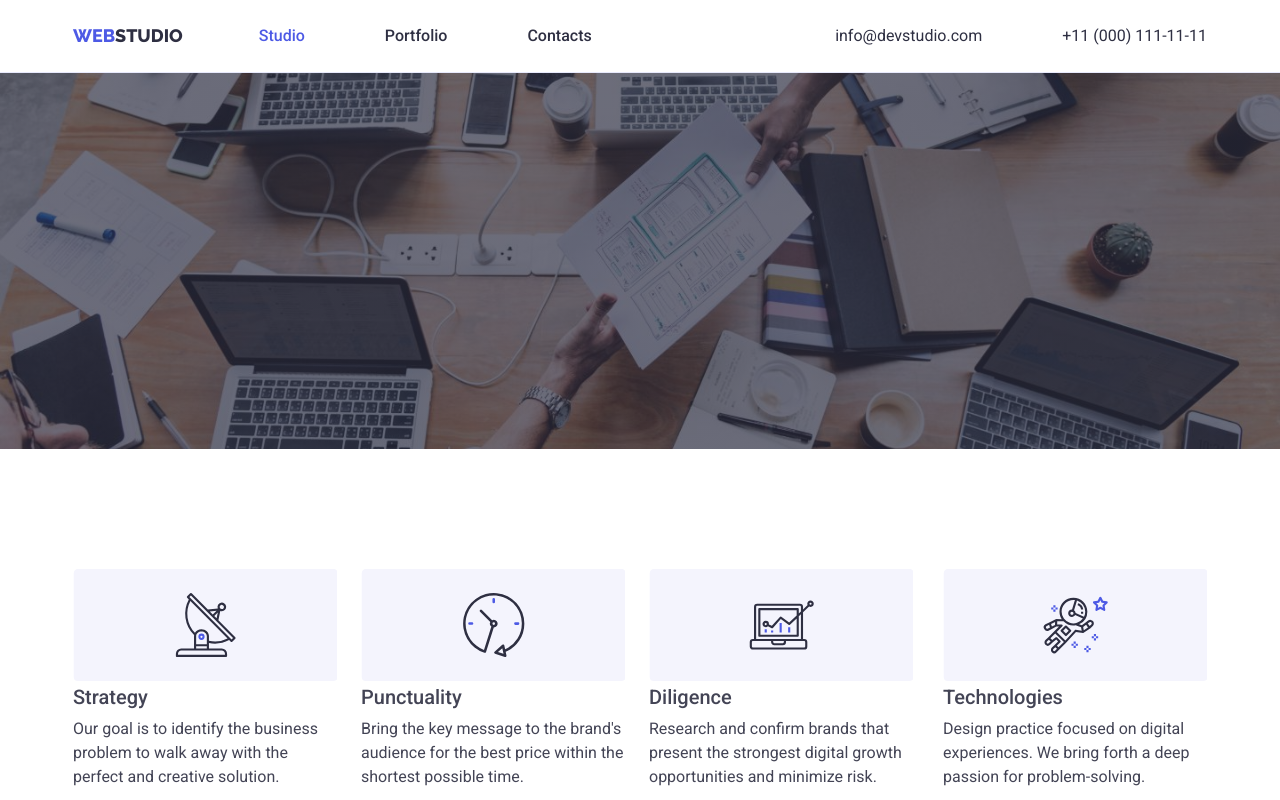
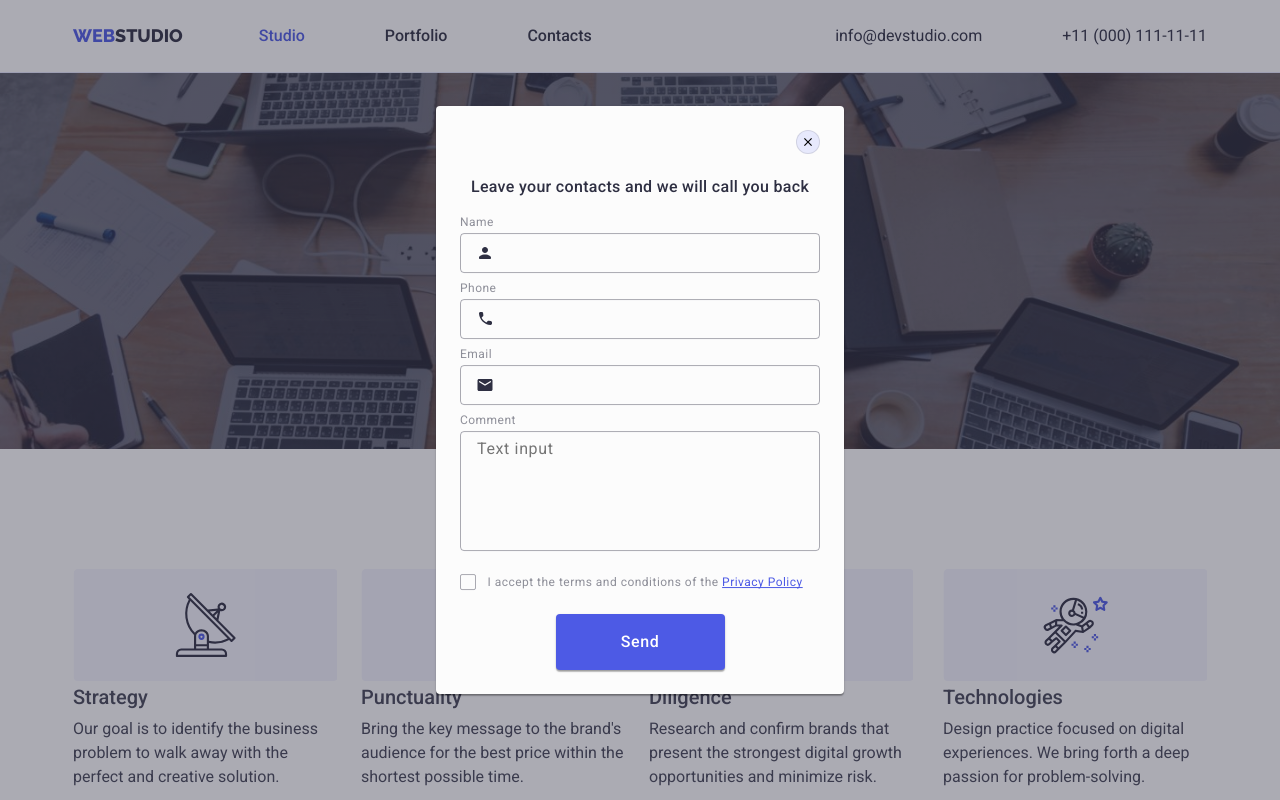
Before and after one commit to blagorodnyj/goit-markup-hw-05, a plain HTML site: page index.html in a window 1280 px wide. Shown: the top 800 px of the page. Drawn offline with nearby package versions, Linux system fonts and the light colour scheme.

Commit message:
change shadow-box in css for modal

```diff
--- a/css/styles.css
+++ b/css/styles.css
@@ -887,14 +887,16 @@ height: 40px;
     left: 50%;
     width: 408px;
     min-height: 584px;
-    box-shadow: 0 1px 1px 0 rgba (0, 0, 0, 0.14);
+    box-shadow: 0px 1px 1px rgba(0, 0, 0, 0.14),
+        0px 1px 3px rgba(0, 0, 0, 0.12),
+        0px 2px 1px rgba(0, 0, 0, 0.2);
     background-color: #fcfcfc;
     transform: translate(-50%, -50%);
     border-radius: 4px;
     transition: transform 250ms cubic-bezier(0.4, 0, 0.2, 1);
+    padding-top: 24px;
     padding-left: 24px;
     padding-right: 24px;
-    padding-top: 24px;
     padding-bottom: 24px;
 }
 
--- a/index.html
+++ b/index.html
@@ -407,7 +407,7 @@
             </div>
         </footer>
 
-        <div class="modal-overlay">
+        <div class="modal-overlay is-open">
             <div class="modal">
                 <button type="button" class="modal-close">
                     <svg class="icon-close" width="8" height="8">
```
Also changed, not shown: portfolio.html (+0 -1 lines).
